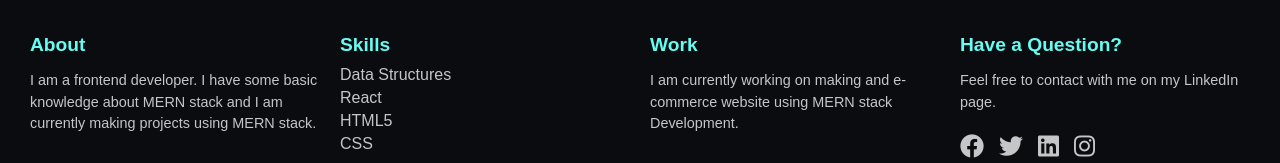
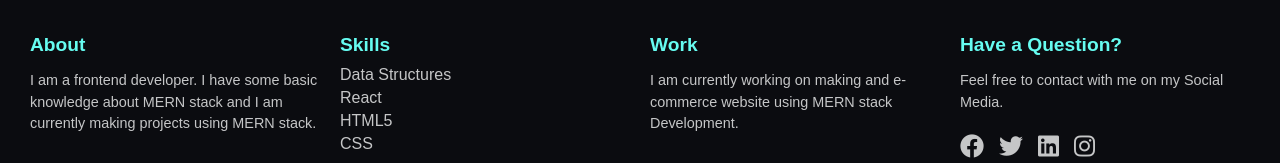
Before and after one commit to Himanshikashyap129/Portfolio-Website-Himanshi-Kashyap, a React (Create React App) app: page /skills in a window 1280 px wide. Shown: the part 669-832 px from the top of the page. Built offline with nearby package versions, Linux system fonts and the light colour scheme.

Commit message:
Skills.js

```diff
--- a/src/pages/Skills.js
+++ b/src/pages/Skills.js
@@ -178,7 +178,7 @@ const Skill = () => {
         </FooterItem>
         <FooterItem>
           <h4>Have a Question?</h4>
-          <p>Feel free to contact with me on my LinkedIn page.</p>
+          <p>Feel free to contact with me on my Social Media.</p>
           <SocialIcons>
             <a href="/"><i className="fab fa-facebook"></i></a>
             <a href="/"><i className="fab fa-twitter"></i></a>
```
